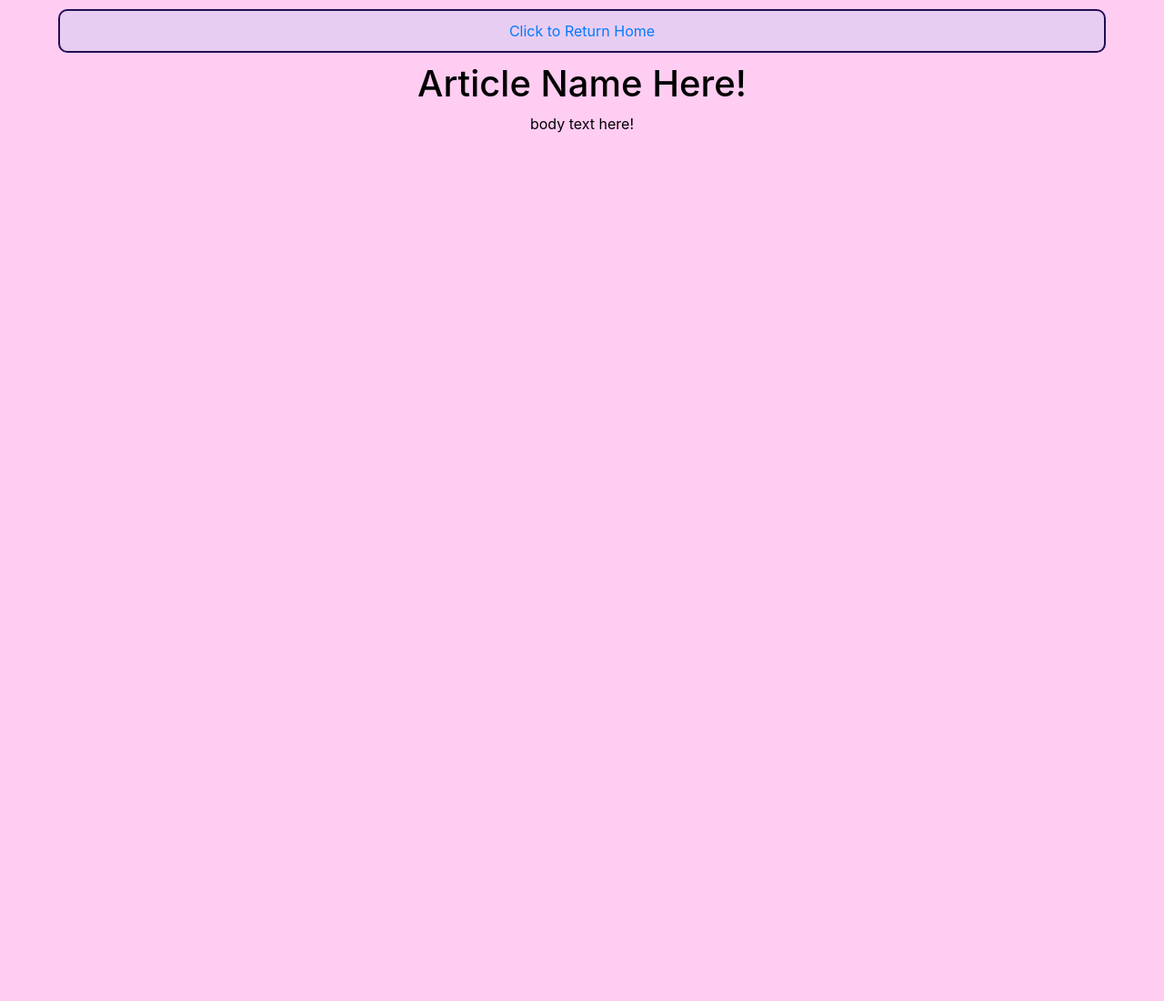
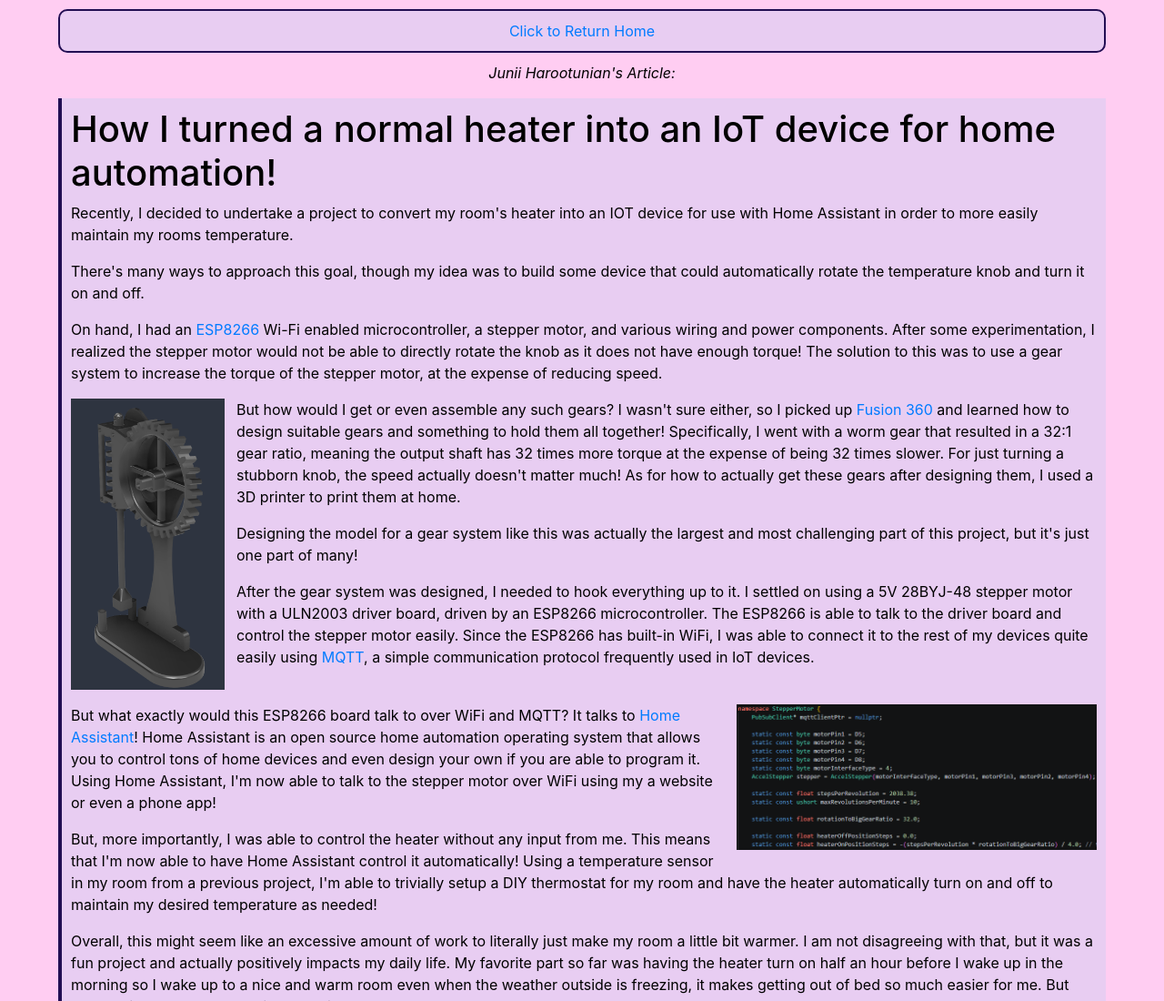
Before and after one commit to Junii23/kstate-cc120-group-project, a plain HTML site: page junii.html in a window 1280 px wide. Shown: the top 1100 px of the page at 91% size. Before the commit the page ends 800 px from the top, so only its background shows below. Drawn offline with nearby package versions, Linux system fonts and the light colour scheme.

Commit message:
Juniis Article

```diff
--- a/junii.html
+++ b/junii.html
@@ -1,7 +1,7 @@
 <!doctype HTML>
 <html lang="en">
     <head>
-        <title>CC 120 Group Project!! :3 - Junii's Article</title>
+        <title>CC 120 Group Project!! :3 - My Article</title>
         <meta charset="utf-8">
         <link href="https://cdn.jsdelivr.net/npm/bootstrap@6.0.0-alpha.1/dist/css/bootstrap.min.css" rel="stylesheet" integrity="sha384-B/GM4XqrwHnWXNOWMbloTmrYXZg10cakYGmpfsR/bbzQ6JAJI4ihuyADKLnBgrCe" crossorigin="anonymous">
         <link href="style.css" rel="stylesheet">
@@ -13,9 +13,26 @@
             </nav>
         </header>
         <main>
-            <article>
-                <h1>Article Name Here!</h1>
-                <p>body text here!</p>
+            <p><i>Junii Harootunian's Article:</i></p>
+            <article >
+                <h1>How I turned a normal heater into an IoT device for home automation!</h1>
+                <p>Recently, I decided to undertake a project to convert my room's heater into an IOT device for use with Home Assistant in order to more easily maintain my rooms temperature.</p>
+                <p>There's many ways to approach this goal, though my idea was to build some device that could automatically rotate the temperature knob and turn it on and off.</p>
+                <p>On hand, I had an <a href="https://en.wikipedia.org/wiki/ESP8266">ESP8266</a> Wi-Fi enabled microcontroller, a stepper motor, and various wiring and power components. After some experimentation, I realized the stepper motor would not be able to directly rotate the knob as it does not have enough torque! The solution to this was to use a gear system to increase the torque of the stepper motor, at the expense of reducing speed.</p>
+                <img src="junii-gear-render.png" alt="A 3D render of the designed worm gear system" style="max-height: 20rem; float: left; margin-right: 1vw; margin-bottom: 1vw;">
+                <p>But how would I get or even assemble any such gears? I wasn't sure either, so I picked up <a href="https://en.wikipedia.org/wiki/Autodesk_Fusion">Fusion 360</a> and learned how to design suitable gears and something to hold them all together! Specifically, I went with a worm gear that resulted in a 32:1 gear ratio, meaning the output shaft has 32 times more torque at the expense of being 32 times slower. For just turning a stubborn knob, the speed actually doesn't matter much! As for how to actually get these gears after designing them, I used a 3D printer to print them at home.</p>
+                <p>Designing the model for a gear system like this was actually the largest and most challenging part of this project, but it's just one part of many!</p>
+                <p>After the gear system was designed, I needed to hook everything up to it. I settled on using a 5V 28BYJ-48 stepper motor with a ULN2003 driver board, driven by an ESP8266 microcontroller. The ESP8266 is able to talk to the driver board and control the stepper motor easily. Since the ESP8266 has built-in WiFi, I was able to connect it to the rest of my devices quite easily using <a href="https://en.wikipedia.org/wiki/MQTT">MQTT</a>, a simple communication protocol frequently used in IoT devices.</p>
+                <br>
+                <img src="junii-esp-code.png" alt="A snippet of C++ code running on the ESP8266" style="max-height: 10rem; float: right; margin-left: 1vw; margin-bottom: 1vw;">
+                <p>But what exactly would this ESP8266 board talk to over WiFi and MQTT? It talks to <a href="https://www.home-assistant.io/">Home Assistant</a>! Home Assistant is an open source home automation operating system that allows you to control tons of home devices and even design your own if you are able to program it. Using Home Assistant, I'm now able to talk to the stepper motor over WiFi using my a website or even a phone app!</p>
+                <p>But, more importantly, I was able to control the heater without any input from me. This means that I'm now able to have Home Assistant control it automatically! Using a temperature sensor in my room from a previous project, I'm able to trivially setup a DIY thermostat for my room and have the heater automatically turn on and off to maintain my desired temperature as needed!</p>
+                <p>Overall, this might seem like an excessive amount of work to literally just make my room a little bit warmer. I am not disagreeing with that, but it was a fun project and actually positively impacts my daily life. My favorite part so far was having the heater turn on half an hour before I wake up in the morning so I wake up to a nice and warm room even when the weather outside is freezing, it makes getting out of bed so much easier for me. But really, this was a great learning experience!</p>
+                <p>Below is the final assembly system, featuring the heater istelf, the gear system, stepper motor, and a nice box to hold the ESP8266, with the old heater knob sitting on top:</p>
+                <img src="junii-assembled-device.jpg" alt="The assembled device with the stepper motor and gear system" style="max-width: 30vw">
+                <br>
+                <br>
+                <p><i>Hopefully you found this article at least a little big interesting!</i></p>
             </article>
         </main>
         <script type="module" src="https://cdn.jsdelivr.net/npm/bootstrap@6.0.0-alpha.1/dist/js/bootstrap.bundle.min.js" integrity="sha384-1a/pXj49ZQ1aHEmrJ+gMw1otqoVsYwlEnlD8mIfY2TV03r20Y0CN7uqx1tQogjPL" crossorigin="anonymous"></script>
--- a/style.css
+++ b/style.css
@@ -40,3 +40,12 @@ header {
 .article-collection li {
     margin: 5px 0;
 }
+
+article {
+    width: 90%;
+    margin: 10px auto 10px;
+    border-left: 4px solid #220e53;
+    text-align: left;
+    padding: 10px;
+    background-color: #e8cdf2;
+}
```
Also changed, not shown: template_article.html (added, +25 -0 lines), junii-assembled-device.jpg (added), junii-esp-code.png (added), junii-gear-render.png (added).
